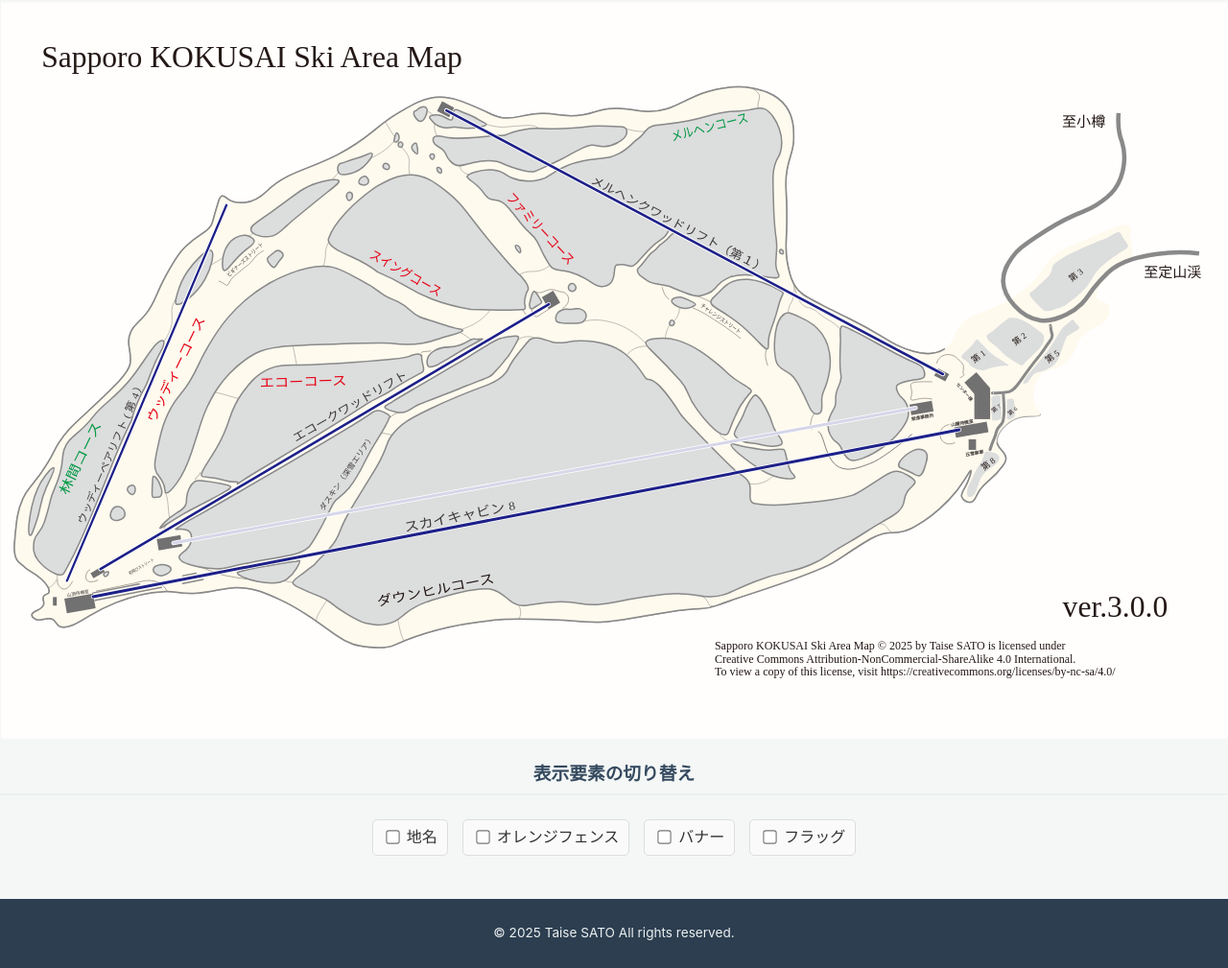
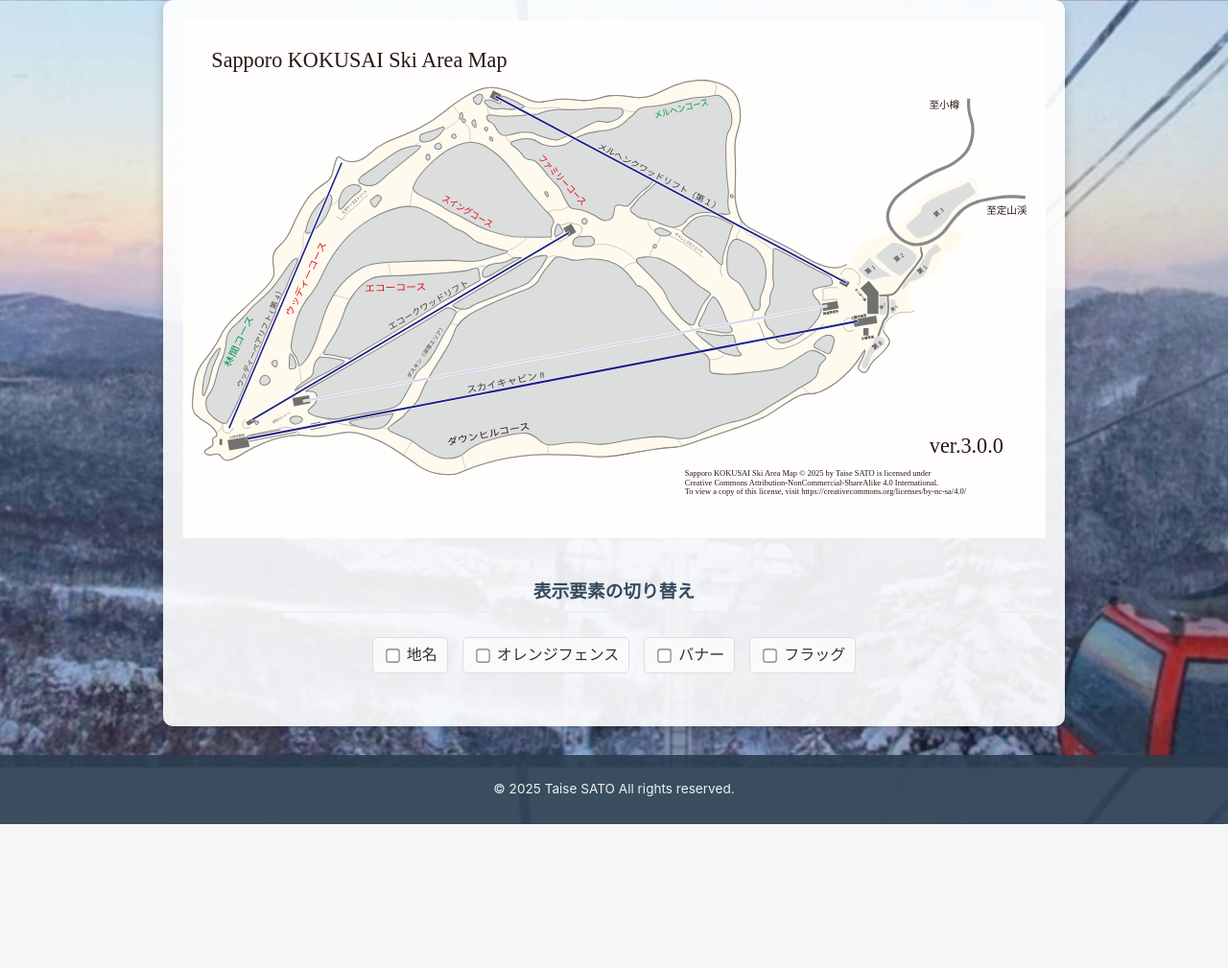
Before and after one commit to taise-sato/taise-sato.github.io, a plain HTML site: page map.html in a window 1280 px wide. Shown: the whole page at 96% size. After the commit the page ends 859 px from the top, so only its background shows below. Drawn offline with Linux system fonts and the light colour scheme.

Commit message:
ヘッダーとフッターの調整

```diff
--- a/map.html
+++ b/map.html
@@ -9,6 +9,7 @@
 </head>
 <body>
 
+<div class="container">
         <div id="map-container">
 <?xml version="1.0" encoding="UTF-8"?>
 <svg xmlns="http://www.w3.org/2000/svg" viewBox="0 0 851.09 511.76">
--- a/stylesheet.css
+++ b/stylesheet.css
@@ -1,23 +1,29 @@
 /* 基本設定 */
 body {
     font-family: -apple-system, BlinkMacSystemFont, "Segoe UI", Roboto, "Helvetica Neue", Arial, sans-serif;
-    background-color: #f4f7f6;
+    /* 💡 変更: 背景画像をbody全体に設定 */
+    background-image: url('images/Kokusai_1.jpg');
+    background-size: cover; /* 画面全体を覆う */
+    background-position: center top; /* 上部中央から表示 */
+    background-repeat: no-repeat; /* 繰り返しなし */
+    background-attachment: fixed; /* スクロールしても背景を固定 */
+    background-color: #f4f7f6; /* 画像が読み込めない場合のフォールバック */
     color: #333;
     margin: 0;
-    padding: 20px;
+    padding: 0;
     line-height: 1.6;
 }
-
-/* 全体のコンテナ */
+/* 全体のコンテナ (マップとコントロールパネルを含む領域) */
 .container {
     max-width: 900px;
     margin: 0 auto;
     padding: 20px;
-    background-color: #ffffff;
+    /* 💡 変更: 背景画像を透けさせるため、半透明の白を設定 */
+    background-color: rgba(255, 255, 255, 0.9);
     border-radius: 10px;
-    box-shadow: 0 4px 12px rgba(0, 0, 0, 0.05);
+    /* 視認性向上のためシャドウを調整 */
+    box-shadow: 0 4px 12px rgba(0, 0, 0, 0.2);
 }
-
 h1, h2 {
     text-align: center;
     color: #2c3e50;
@@ -40,11 +46,14 @@ h1, h2 {
     justify-content: center;
 }
 
+/* --- control-panelの見出しの調整 (中央寄せを維持) --- */
 .control-panel h3 {
     width: 100%;
-    margin-top: 0;
-    border-bottom: 1px solid #eee;
+    text-align: center; /* 中央寄せを維持 */
+    margin-bottom: 10px;
+    color: #2c3e50;
     padding-bottom: 5px;
+    border-bottom: 2px solid #ecf0f1;
 }
 
 .control-item label {
@@ -165,33 +174,17 @@ h1, h2 {
 }
 
 
-/* --- ヘッダーのスタイル --- */
-.main-header {
-    width: 100%;
-    /* ヘッダーの背景色（画像が表示されない場合の対策） */
-    background-color: #ffffff;
-}
-
-.hero-image {
-    /* ユーザー指定の1000x400の縦横比を保ちつつ、レスポンシブに対応 */
-    width: 100%;
-    max-width: 100%;
-    height: auto;
-    /* 画像の上下の余白をなくす */
-    display: block;
-}
 
 /* --- フッターのスタイル --- */
 .main-footer {
-    /* コンテンツエリアとの区切りを明確にするために濃い目の色を使用 */
-    background-color: #2c3e50;
+    /* 💡 変更: 背景画像を透けさせるため、背景を半透明の濃い色に設定 */
+    background-color: rgba(44, 62, 80, 0.9);
     color: #ecf0f1;
     text-align: center;
     padding: 20px 20px;
     font-size: 0.85em;
-    margin-top: 30px; /* コンテンツとの間に余白 */
+    margin-top: 30px;
 }
-
 .main-footer p {
     margin: 5px 0;
 }
```
